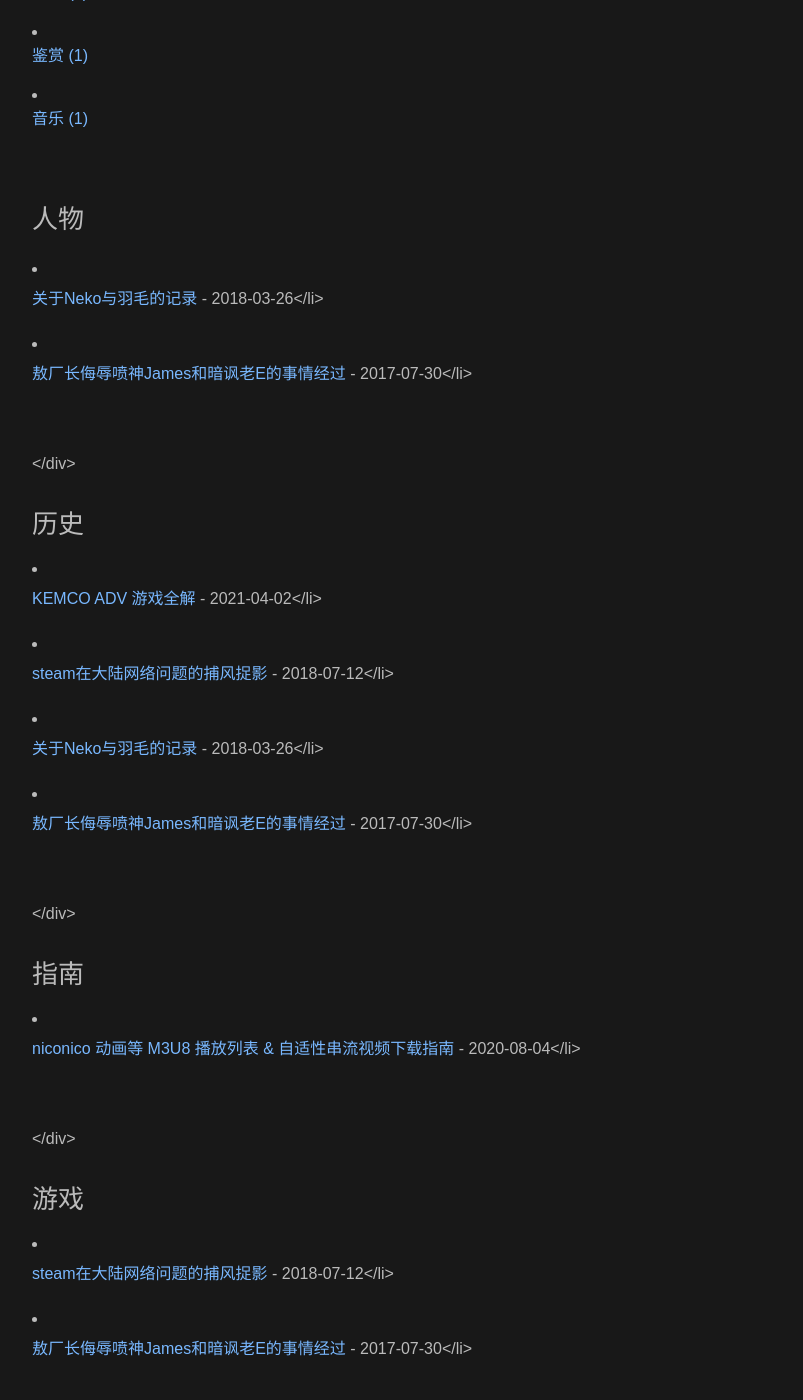
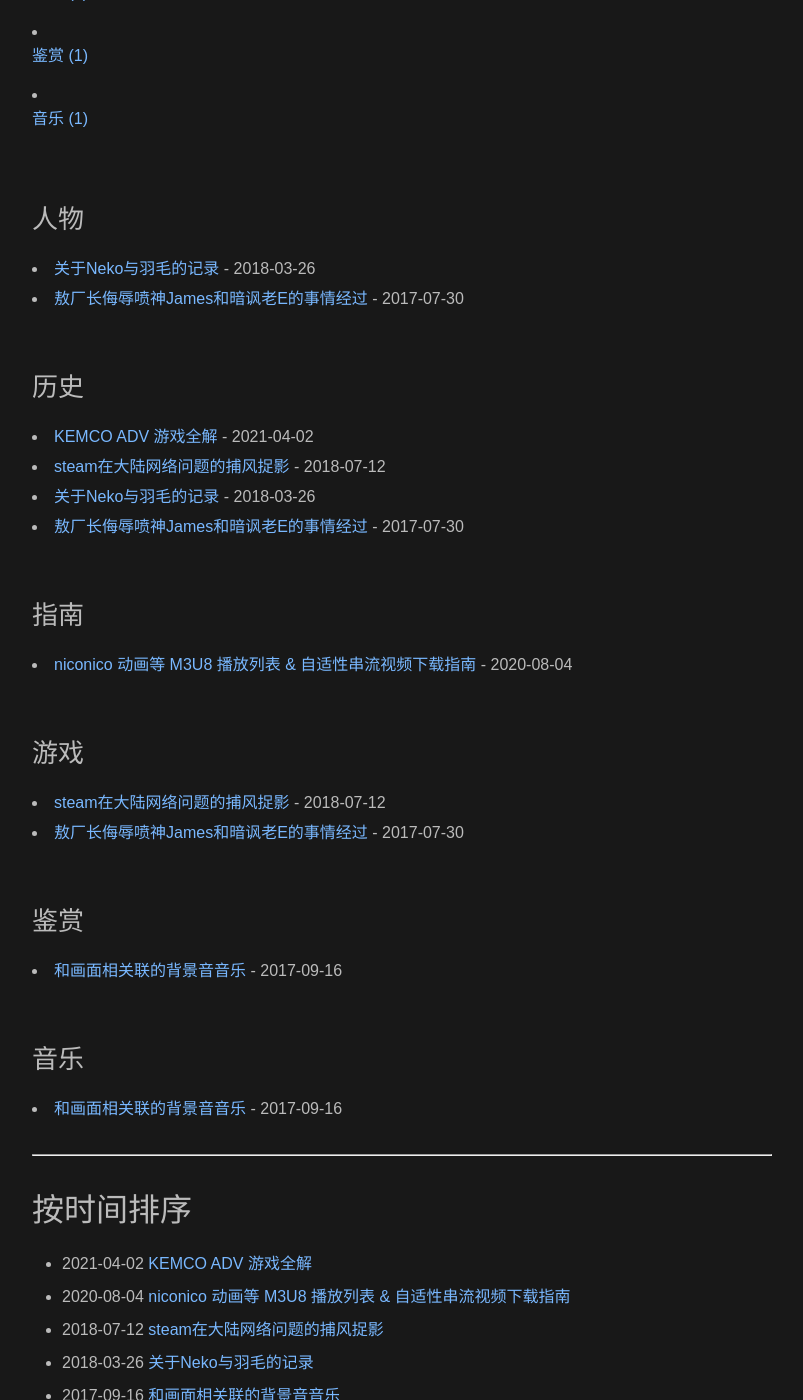
Before and after one commit to gledos/gledos.github.io, a Jekyll site: the page built from archive.markdown, in a window 1280 px wide and 1400 px high, scrolled down 914 px. Shown: the whole window, without its empty margins (238-1041 px from the left). Built offline with Jekyll 4.4.1, drawn with Linux system fonts in a browser that asks for light colours; some of the changed text lies outside the part shown.

Commit message:
修复因 parse_block_html 造成的归档页面故障

```diff
--- a/archive.markdown
+++ b/archive.markdown
@@ -15,8 +15,8 @@ header-img-object-position: left 20%
 
 {% for item in (0..site.tags.size) %}{% unless forloop.last %}
 {% capture this_word %}{{ tag_words[item] | strip_newlines }}{% endcapture %}
-<li>
-  <a href="#{{ this_word | replace:' ','-' }}-ref" data-toggle="tab">
+<li markdown="1">
+  <a markdown="span" href="#{{ this_word | replace:' ','-' }}-ref" data-toggle="tab">
     {{ this_word }} ({{ site.tags[this_word].size }})
   </a>
 </li>
@@ -27,10 +27,10 @@ header-img-object-position: left 20%
 {% assign last_item = site.tags.size | minus: 1 %}
 {% for item in (0..site.tags.size) %}{% unless forloop.last %}
 {% capture this_word %}{{ tag_words[item] | strip_newlines }}{% endcapture %}
-<div id="{{ this_word | replace:' ','-' }}-ref">
-  <h3>{{ this_word }}</h3>
+<div markdown="1" id="{{ this_word | replace:' ','-' }}-ref">
+  <h3 markdown="span">{{ this_word }}</h3>
   {% for post in site.tags[this_word] %}{% if post.title != null %}
-  <li style="line-height: 30px;"><a href="{{ site.BASE_PATH }}{{post.url}}">{{post.title}}</a> -
+  <li markdown="span" style="line-height: 30px;"><a href="{{ site.BASE_PATH }}{{post.url}}">{{post.title}}</a> -
     {{ post.date | date: "%F" }}</li>
   {% endif %}{% endfor %}
   {% unless item == last_item %}
```
